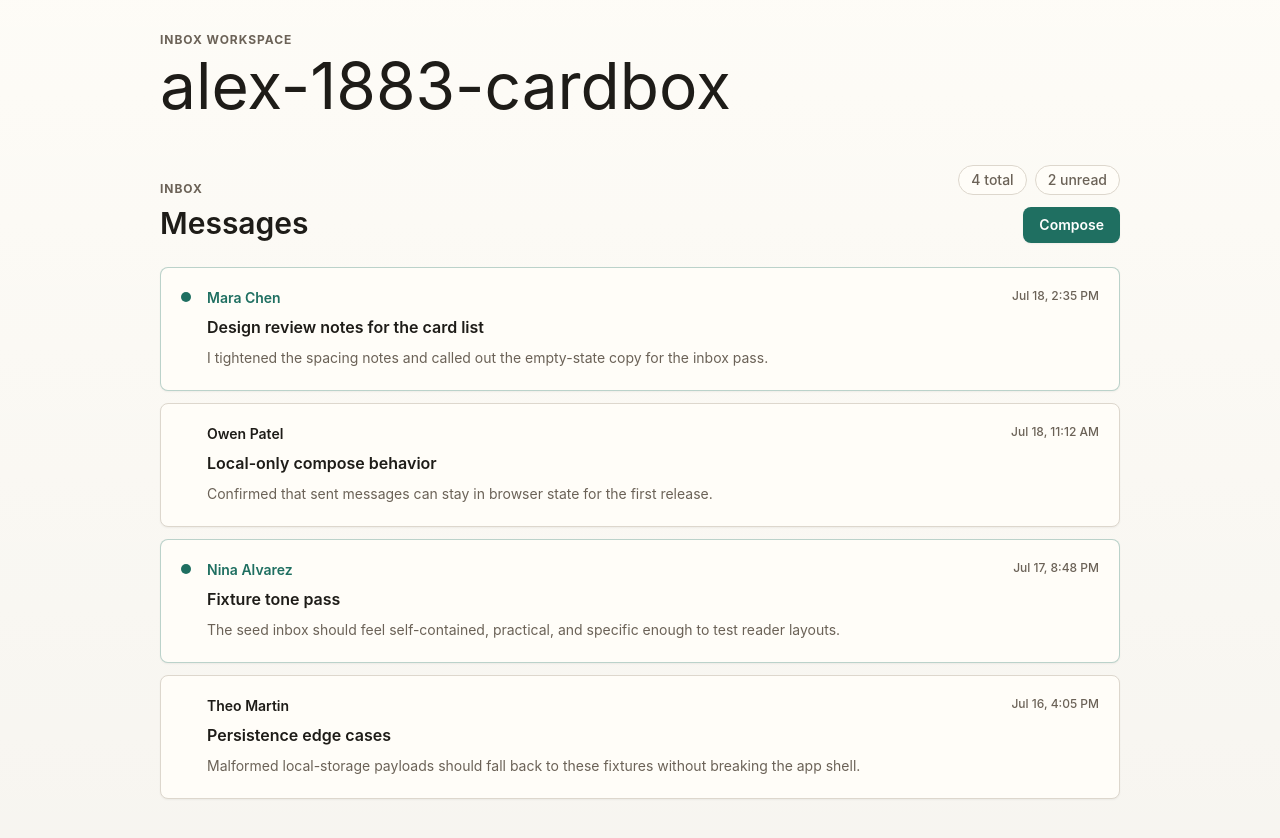
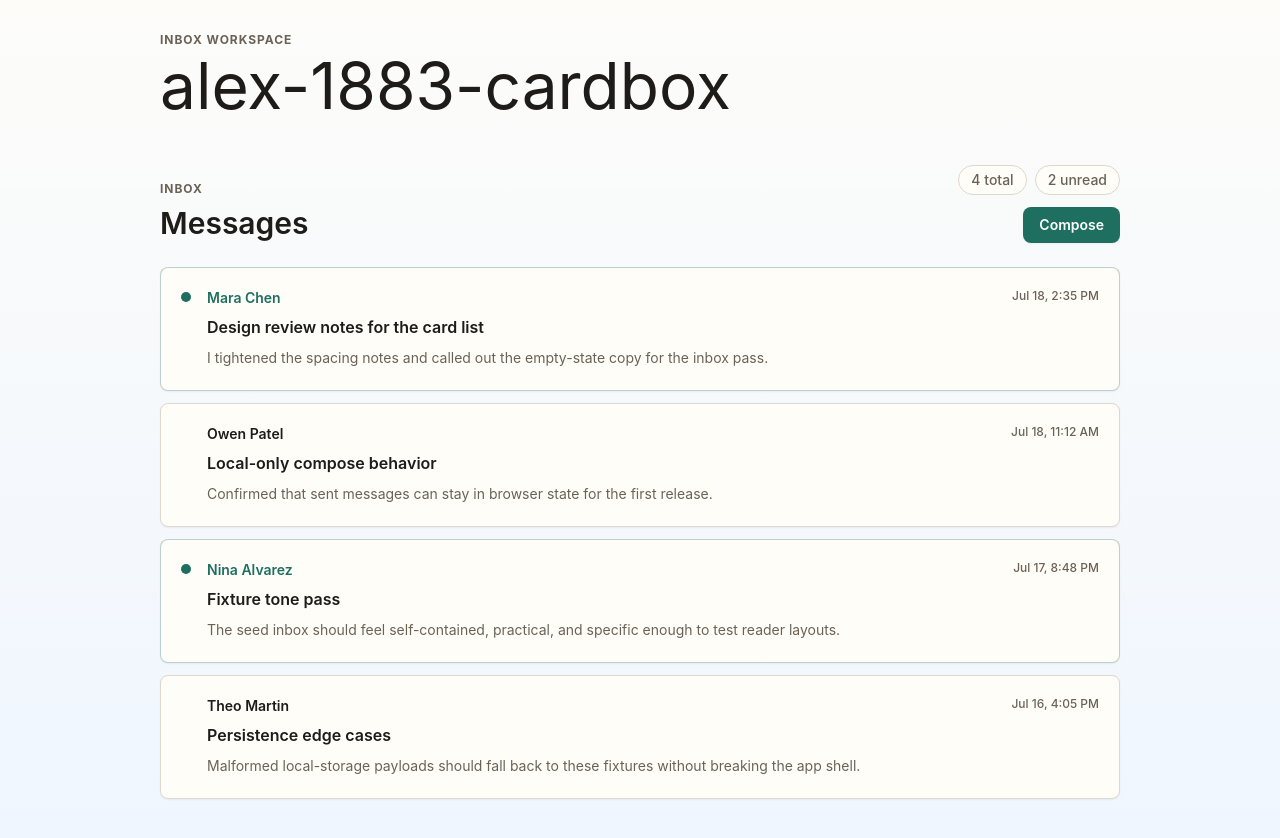
Before and after one commit to mtplayground/alex-1883-cardbox, a React (Vite) app: page / in a window 1280 px wide. Shown: the top 838 px of the page. Built offline with nearby package versions, Linux system fonts and the light colour scheme.

Commit message:
feat: Change neutral base background to light blue

```diff
--- a/index.html
+++ b/index.html
@@ -3,7 +3,7 @@
   <head>
     <meta charset="UTF-8" />
     <meta name="viewport" content="width=device-width, initial-scale=1.0" />
-    <meta name="theme-color" content="#f7f5f0" />
+    <meta name="theme-color" content="#eff6ff" />
     <title>alex-1883-cardbox</title>
   </head>
   <body>
--- a/src/styles/global.css
+++ b/src/styles/global.css
@@ -4,7 +4,7 @@
 
 @layer base {
   :root {
-    --color-neutral-base: 247 245 240;
+    --color-neutral-base: 239 246 255;
     --color-neutral-surface: 255 253 248;
     --color-neutral-border: 221 215 205;
     --color-neutral-muted: 107 98 87;
--- a/src/styles/tokens.ts
+++ b/src/styles/tokens.ts
@@ -1,5 +1,5 @@
 export const themeColorChannels = {
-  neutralBase: [247, 245, 240],
+  neutralBase: [239, 246, 255],
   neutralSurface: [255, 253, 248],
   neutralBorder: [221, 215, 205],
   neutralMuted: [107, 98, 87],
```
Also changed, not shown: 1 other file (tests, documents, lock files or other folders).
